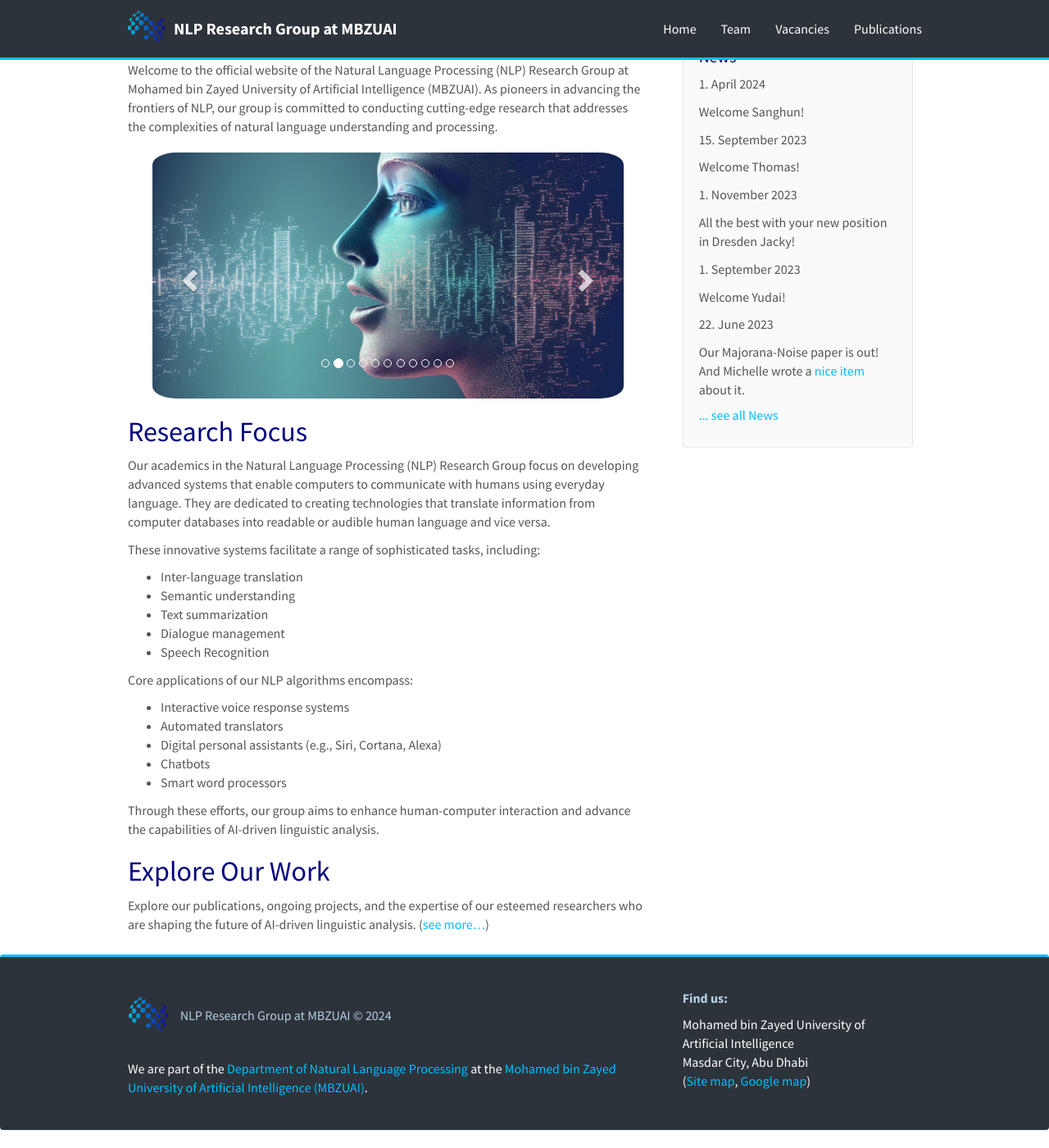
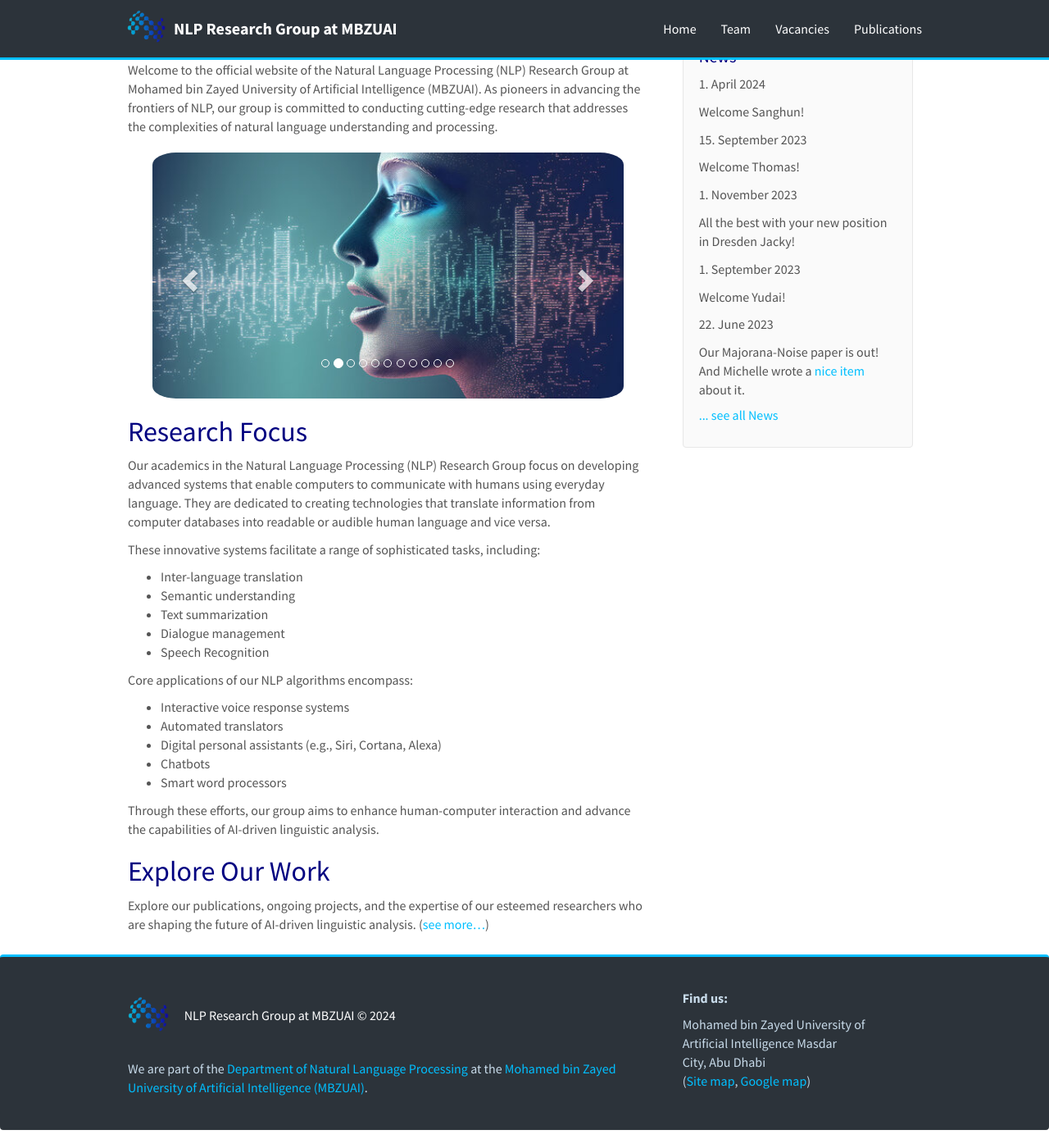
Before and after one commit to RamzaBasharat/MBZUAI, a Jekyll site: the page built from _pages/home.md, in a window 1280 px wide and 1400 px high, scrolled down 66 px. Shown: the whole window at 82% size. Built offline with Jekyll 4.4.1, drawn with Linux system fonts in a browser that asks for light colours; nearby versions of some CDN libraries.

Commit message:
updating footer

```diff
--- a/_includes/footer.html
+++ b/_includes/footer.html
@@ -4,18 +4,18 @@
 	  <div class="row bg-color">
 		<div class="col-sm-8">
 
-		  <p class="copyright"><img src="{{ site.url }}{{ site.baseurl }}/images/icon/icon.png" alt="Logo" height="43px">
+		  <p><img src="{{ site.url }}{{ site.baseurl }}/images/icon/icon.png" alt="Logo" height="43px" class="footer-icon">
           NLP Research Group at MBZUAI &copy 2024</p>
 
-              <p>We are part of the <a href="https://mbzuai.ac.ae/research/department/natural-language-processing-department/" target="_blank">Department of Natural Language Processing</a> at the<a href="https://mbzuai.ac.ae/" target="_blank"> Mohamed bin Zayed University of Artificial Intelligence (MBZUAI)</a>.</p>
+              <p class="grayish">We are part of the <a href="https://mbzuai.ac.ae/research/department/natural-language-processing-department/" target="_blank">Department of Natural Language Processing</a> at the<a href="https://mbzuai.ac.ae/" target="_blank"> Mohamed bin Zayed University of Artificial Intelligence (MBZUAI)</a>.</p>
 
 		</div>
 
-		<div class="col-sm-4">
+		<div class="col-sm-4 grayish">
 			<h5 class="grayish"><b>Find us:</b></h5>
 			 Mohamed bin Zayed University of<br />
-			Artificial Intelligence <br />
-			Masdar City, Abu Dhabi <br />
+			 Artificial Intelligence Masdar<br />
+			 City, Abu Dhabi <br />
             (<a href="https://mbzuai.ac.ae/page-sitemap.xml" target="_blank">Site map</a>, <a href="https://www.google.com/maps/place/24%C2%B025'57.4%22N+54%C2%B037'07.3%22E/@24.4329463,54.6162667,3936m/data=!3m1!1e3!4m4!3m3!8m2!3d24.4326111!4d54.6186944?entry=ttu" target="_blank">Google map</a>)
 		</div>
 	  </div>
--- a/css/main.scss
+++ b/css/main.scss
@@ -136,12 +136,16 @@ background-color: #2c333a;
 color: #fff;
 }
 
-.copyright, .grayish{
+.darkgray{
 color: #b5cfe3;
 }
 
-.copyright img{
-margin-right:10px;
+.grayish{
+color: #c8dbea;
+}
+
+.footer-icon{
+margin-right:15px;
 }
 //-----------------
 
```
